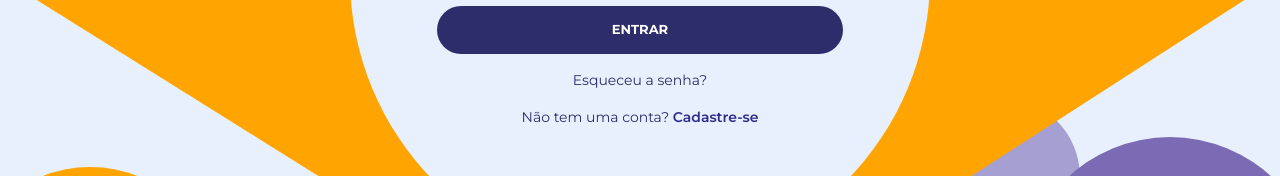
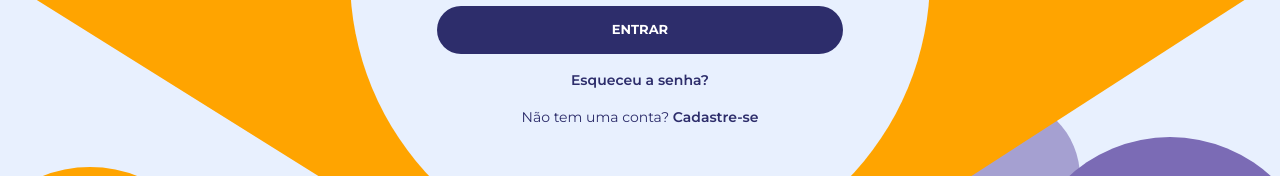
Before and after one commit to tcc-epol-ejs/epol-web, a React (Vite) app: page /login in a window 1280 px wide. Shown: the part 423-599 px from the top of the page. Built offline with nearby package versions, Linux system fonts and the light colour scheme.

Commit message:
refactor: ajuste grossura label - módulo Login

```diff
--- a/src/pages/login/index.tsx
+++ b/src/pages/login/index.tsx
@@ -147,7 +147,7 @@ export default function Login() {
             </Botao>
 
             <p
-              className="text-[#2d2d6b] text-center cursor-pointer hover:underline"
+              className="text-[#2d2d6b] text-center cursor-pointer font-semibold hover:underline"
               style={{ fontSize: 'clamp(11px, 2vw, 14px)' }}
               onClick={() => navigate('/recuperar-senha')}
             >
@@ -161,7 +161,7 @@ export default function Login() {
               Não tem uma conta?{' '}
               <span
                 onClick={() => navigate('/cadastro')}
-                className="text-[#2d2d8b] font-semibold cursor-pointer hover:underline"
+                className="text-[#2d2d6b] font-semibold cursor-pointer hover:underline"
               >
                 Cadastre-se
               </span>
```
